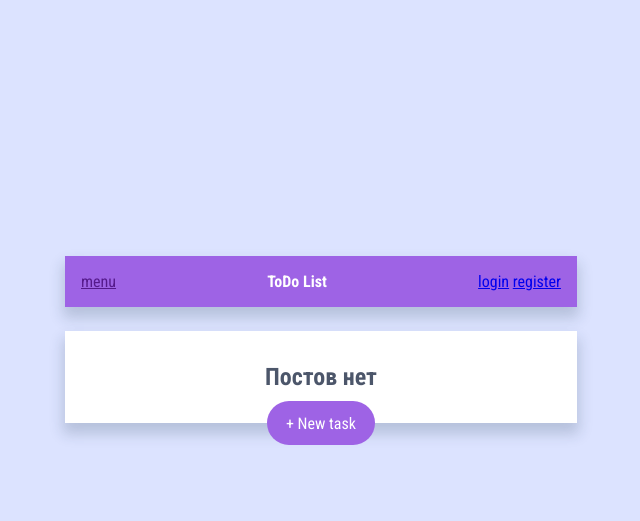
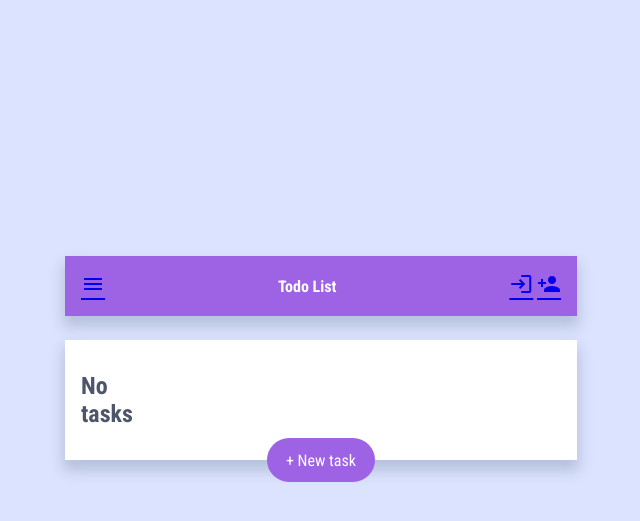
Before and after one commit to Duck-Frontend/Course-Homework, a Flask app: page / in a window 1280 px wide. Shown: the top 521 px of the page, without its empty margins (319-959 px from the left). Run offline with Flask 3, Linux system fonts and the light colour scheme; parts of the project's set-up code (start-up, migrations or seed data) failed here and were passed over.

Commit message:
Сделано регистрация, логин, добавление поста, удаление поста

```diff
--- a/19_lesson_homework/controller/task.py
+++ b/19_lesson_homework/controller/task.py
@@ -4,18 +4,32 @@ from model.task import Task
 
 class TaskController:
     @staticmethod
-    def get_all_tasks():
+    def get_all_tasks(user):
         with Session as session:
-            tasks = session.query(Task).all()
+            tasks = session.query(Task).filter_by(owner_id=user).all()
             return tasks
 
     @staticmethod
-    def add_task(title, description):
+    def add_task(user_id, title, description):
         with Session as session:
-            new_task = Task(name=title, description=description)
+            new_task = Task(owner_id=user_id, name=title,
+                            description=description)
 
             session.add(new_task)
             session.commit()
             session.refresh(new_task)
 
-        return new_task.id
+            return new_task.id
+
+    @staticmethod
+    def delete_task(task_id):
+        with Session as session:
+            task = session.query(Task).filter(Task.id == task_id).first()
+
+            if task:
+                session.delete(task)
+                session.commit()
+
+                return True
+
+        return False
--- a/19_lesson_homework/main.py
+++ b/19_lesson_homework/main.py
@@ -1,4 +1,5 @@
-from flask import Flask, render_template
+import os
+from flask import Flask
 
 from view.task import task_bp
 from view.auth import auth_bp
@@ -6,9 +7,7 @@ from view.auth import auth_bp
 app = Flask(__name__)
 
 
-@app.route("/")
-def index():
-    return render_template("index.html")
+app.secret_key = os.urandom(24)
 
 
 app.register_blueprint(task_bp)
--- a/19_lesson_homework/static/css/style.css
+++ b/19_lesson_homework/static/css/style.css
@@ -63,6 +63,26 @@ body {
     position: relative;
 }
 
+.task_list {
+    width: 100%;
+    list-style: none;
+    display: flex;
+    flex-direction: column;
+}
+
+.task_item {
+    display: flex;
+    align-items: start;
+    justify-content: space-between;
+    text-align: left;
+}
+
+.task_link {
+    text-decoration: none;
+    color: var(--grey);
+    text-align: left;
+}
+
 
 
 .btn-add-task {
--- a/19_lesson_homework/templates/base.html
+++ b/19_lesson_homework/templates/base.html
@@ -1,39 +1,45 @@
 <!DOCTYPE html>
 <html lang="en">
-
 <head>
     <meta charset="UTF-8">
     <meta name="viewport" content="width=device-width, initial-scale=1.0">
     <link rel="preconnect" href="https://fonts.googleapis.com">
     <link rel="preconnect" href="https://fonts.gstatic.com" crossorigin>
     <link href="https://fonts.googleapis.com/css2?family=Roboto+Condensed:ital,wght@0,100..900;1,100..900&display=swap" rel="stylesheet">
-
-
-
-
-    <link rel="stylesheet" href="../static/css/style.css">
-
-    <title>{% block title %} {% endblock %}</title>
+    <link href="https://fonts.googleapis.com/icon?family=Material+Icons" rel="stylesheet">
+    <link rel="stylesheet" href="{{ url_for('static', filename='css/style.css') }}">
+    <title>{% block title %}{% endblock %}</title>
 </head>
-
 <body>
     <div class="container">
         <header class="header">
             <nav class="nav">
-                <a href="" class="material-symbols-outlined">menu</a>
+                <a href="#" class="material-icons">menu</a>
             </nav>
-            <h4 class="header_title">ToDo List</h4>
-            <nav class="account_nav">
-                <a href="/login" class="material-symbols-outlined">login</a>
-                <a href="/register" class="material-symbols-outlined">register</a>
+            <h4 class="header-title">Todo List</h4>
+            <nav class="account-nav">
+                {% if session.logged_in %}
+                    <span>Hello, {{ session.user_name }}</span>
+                    <a href="/logout" class="material-icons">logout</a>
+                {% else %}
+                    <a href="/login" class="material-icons">login</a>
+                    <a href="/register" class="material-icons">person_add</a>
+                {% endif %}
             </nav>
-            <!-- <span class="material-symbols-outlined">close</span>  -->
         </header>
         <main class="main">
-            {% block main%} {% endblock %}
+            <!-- Flash messages -->
+            {% with messages = get_flashed_messages(with_categories=true) %}
+                {% if messages %}
+                    {% for category, message in messages %}
+                        <div class="alert alert-{{ category }}">{{ message }}</div>
+                    {% endfor %}
+                {% endif %}
+            {% endwith %}
+
+            {% block main %}{% endblock %}
         </main>
         <footer class="footer"></footer>
     </div>
 </body>
-
 </html>
--- a/19_lesson_homework/templates/index.html
+++ b/19_lesson_homework/templates/index.html
@@ -1,14 +1,21 @@
 {% extends "base.html" %}
 
+{% block title %}Todo List{% endblock %}
+
 {% block main %}
+    {% if not tasks %}
+        <h2>No tasks</h2>
+    {% endif %}
 
-    {% if not task%}
-        <h2>Постов нет</h2>
-    {% endif %}
-    {% for i in task %}
-        <div class="post-preview">
-            <a href="/blog/post/{{ i.id }}"> {{ i.title }} </a>
-        </div>
-    {% endfor %}
-        <a href="add_task" class="btn-add-task">+ New task</a>
+    <ul class="task_list">
+        {% for task in tasks %}
+            <li class="task_item">
+                <a href="/task/done/{{task.id}}">done</a>
+                <a href="/task/{{task.id}}" class="task_link">{{task.name}}</a>
+                <a href="/task/delete/{{task.id}}">del</a>
+            </li>
+        {% endfor %}
+    </ul>
+
+    <a href="/add_task" class="btn-add-task">+ New task</a>
 {% endblock %}
--- a/19_lesson_homework/view/task.py
+++ b/19_lesson_homework/view/task.py
@@ -1,7 +1,16 @@
-from flask import Blueprint, render_template, request, redirect
+from flask import Blueprint, render_template, request, redirect, session
+from controller.task import TaskController as controller
+import werkzeug.exceptions as exceptions
+
+task_bp = Blueprint('task', __name__, template_folder='templates/todo')
 
 
-task_bp = Blueprint('task', __name__, template_folder='templates/todo')
+@task_bp.route("/", methods=["GET"])
+def index():
+    user = session.get('user_id')
+    tasks = controller.get_all_tasks(user)
+
+    return render_template("index.html", tasks=tasks)
 
 
 @task_bp.route('/add_task', methods=['GET', 'POST'])
@@ -10,8 +19,20 @@ def add_task():
         return render_template("todo/add.html")
 
     elif request.method == "POST":
+        user = session.get('user_id')
         title = request.form["title"]
         description = request.form["description"]
 
-        print(title, description)
+        controller.add_task(user, title, description)
+
         return redirect('/')
+
+
+@task_bp.route('/task/delete/<task_id>', methods=['GET'])
+def delete_task(task_id):
+    is_deleted = controller.delete_task(task_id)
+
+    if is_deleted:
+        return redirect("/")
+
+    raise exceptions.BadRequest("Post not found")
```
Also changed, not shown: 19_lesson_homework/templates/auth/login.html (+7 -2 lines), 19_lesson_homework/templates/auth/register.html (+8 -4 lines), 19_lesson_homework/templates/todo/task.html (added, +14 -0 lines), 19_lesson_homework/view/auth.py (+52 -14 lines), 19_lesson_homework/templates/todo/index.html (deleted).
